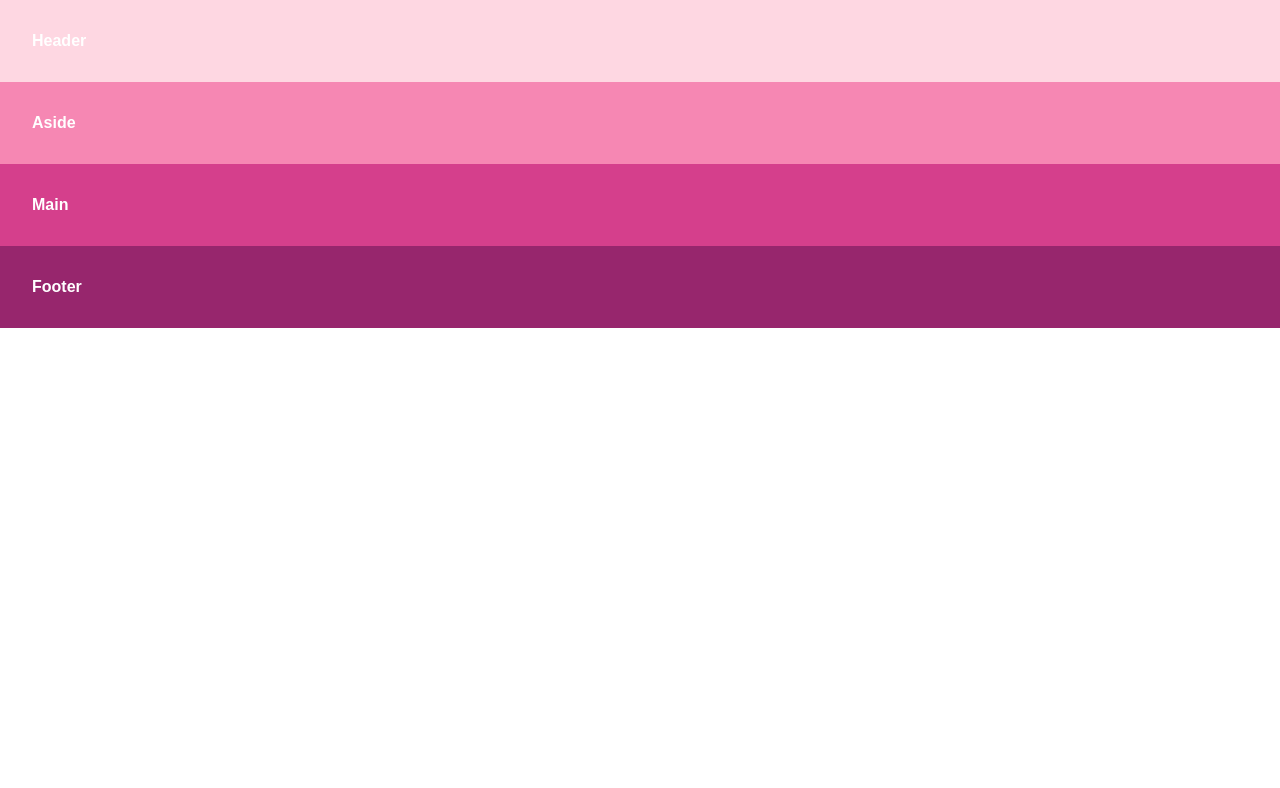
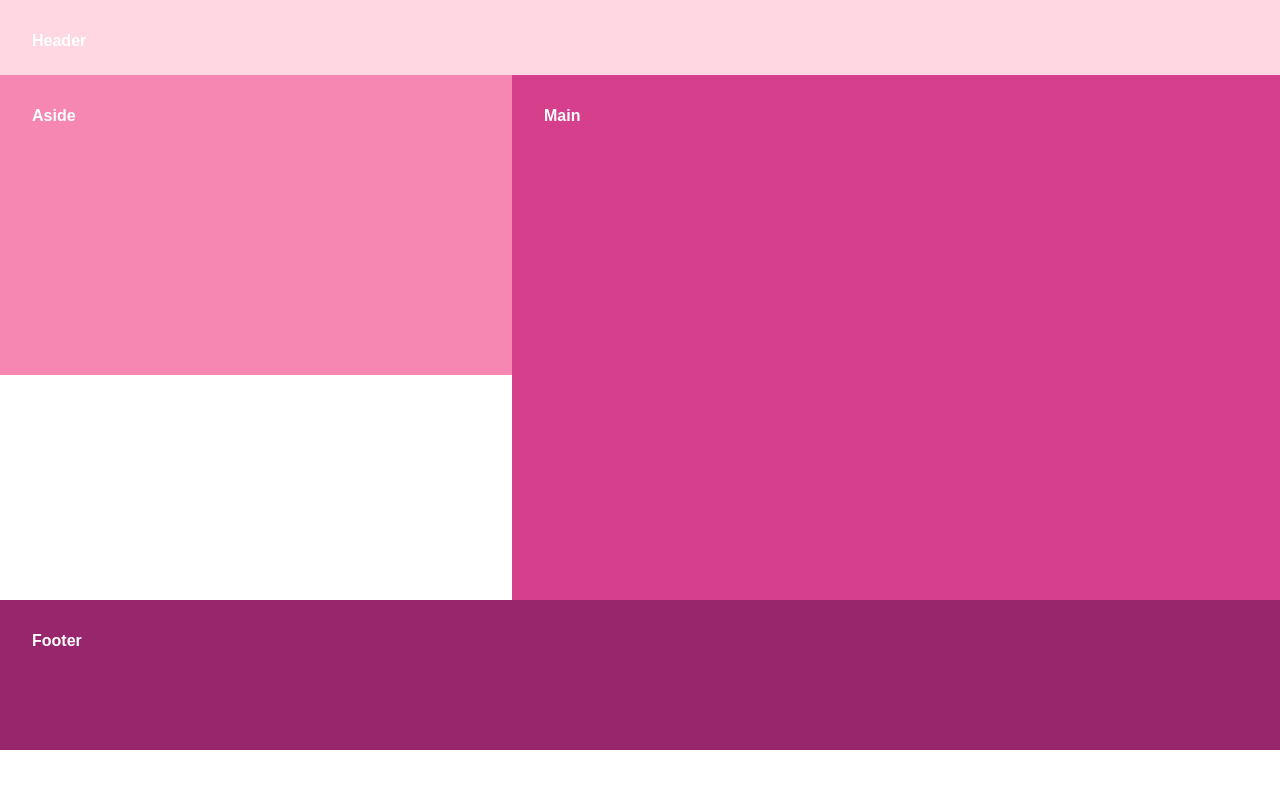
Before and after one commit to tauri-st/css-grid-first-columns-and-rows, a website: page index.html in a window 1280 px wide. Drawn offline with Linux system fonts and the light colour scheme.

Commit message:
styled colored boxes into simple grid layout

```diff
--- a/style.css
+++ b/style.css
@@ -8,10 +8,15 @@ html {
 }
 
 body {
+  display: grid;
+  grid-template-columns: 20% 20% 20% 20% 20%;
+  grid-template-rows: 75px 75px 75px 75px 75px 75px 75px 75px 75px 75px;
   margin: 0;
 }
 
 header {
+  grid-column-start: 1;
+  grid-column-end: 6;
   background-color: #fed7e2;
   color: #ffffff;
   font-weight: bold;
@@ -19,6 +24,10 @@ header {
 }
 
 aside {
+  grid-column-start: 1;
+  grid-column-end: 3;
+  grid-row-start: 2;
+  grid-row-end: 6;
   background-color: #f687b3;
   color: #ffffff;
   font-weight: bold;
@@ -26,6 +35,10 @@ aside {
 }
 
 main {
+  grid-column-start: 3;
+  grid-column-end: 6;
+  grid-row-start: 2;
+  grid-row-end: 9;
   background-color: #d53f8c;
   color: #ffffff;
   font-weight: bold;
@@ -33,6 +46,10 @@ main {
 }
 
 footer {
+  grid-column-start: 1;
+  grid-column-end: 6;
+  grid-row-start: 9;
+  grid-row-end: 11;
   background-color: #97266d;
   color: #ffffff;
   font-weight: bold;
```
